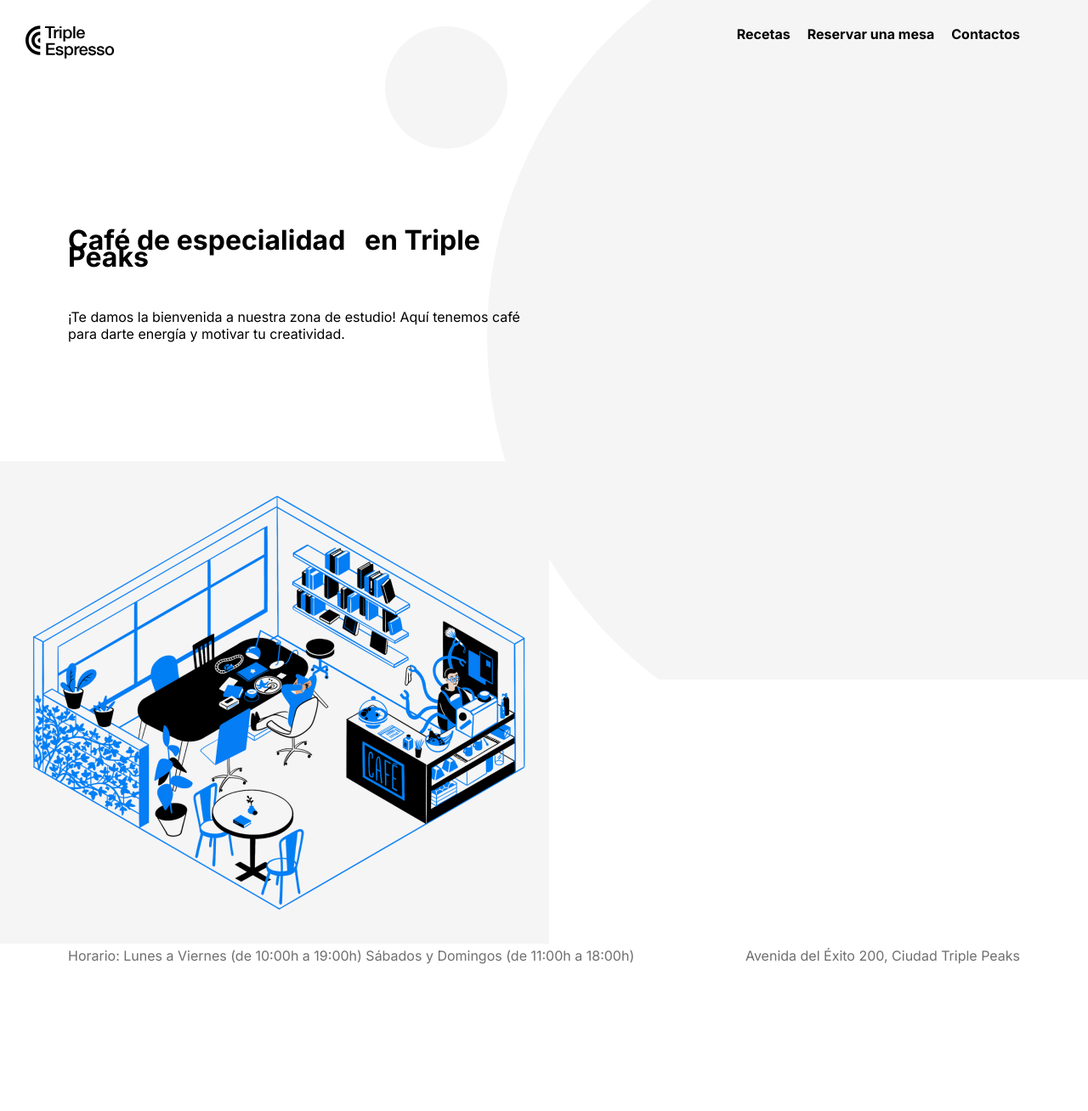
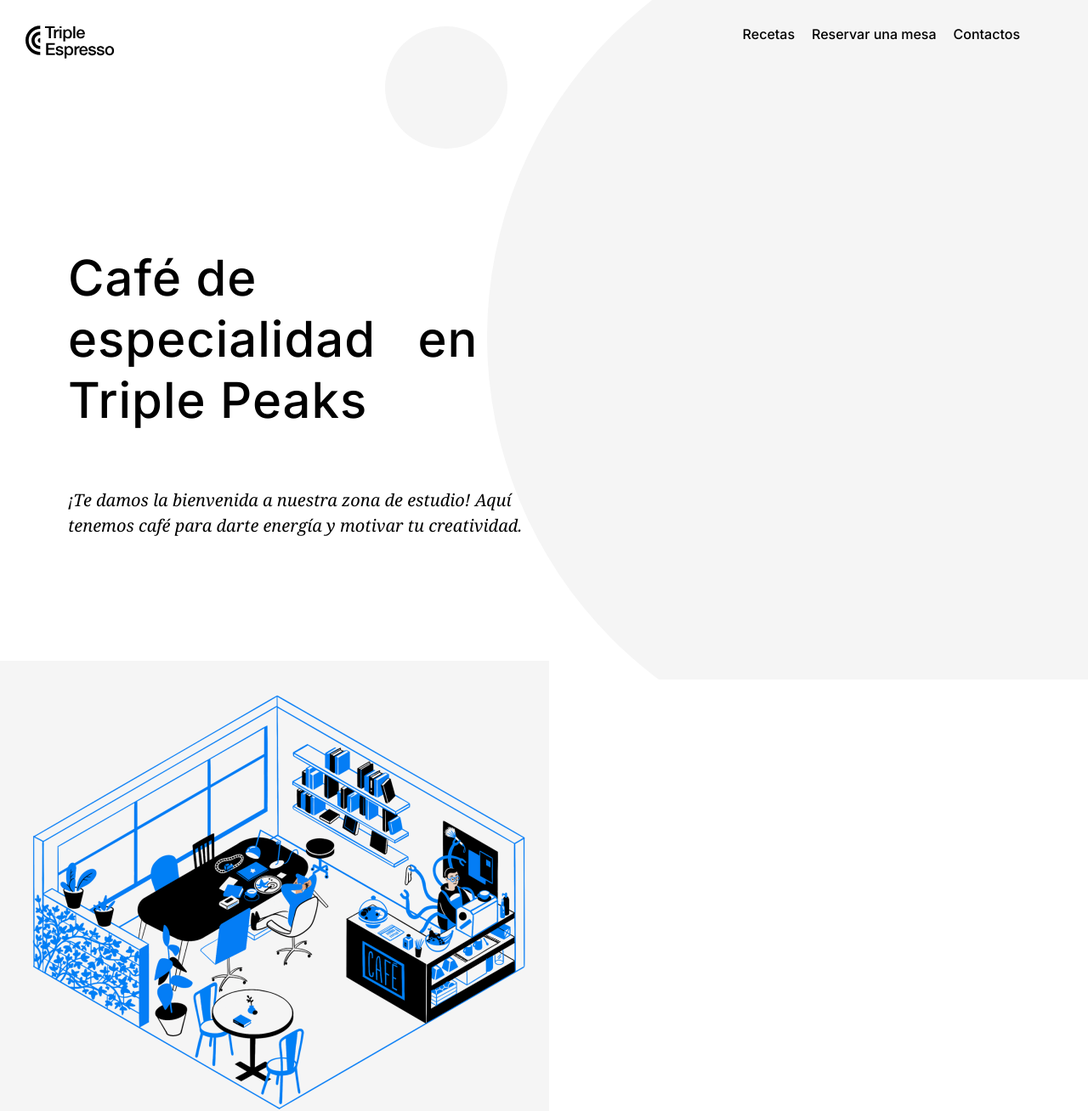
Before and after one commit to sof2214/web_project_coffeeshop, a plain HTML site: page index.html in a window 1280 px wide. Shown: the top 1308 px of the page at 85% size. Before the commit the page ends 1175 px from the top, so only its background shows below. Drawn offline with Linux system fonts and the light colour scheme.

Commit message:
project 4 css fonts

```diff
--- a/pages/index.css
+++ b/pages/index.css
@@ -43,8 +43,12 @@
 .nav__link {
   color: #000000;
   text-decoration: none;
-  font-weight: bold;
   justify-content: flex-end;
+  font-family: "Inter";
+  font-style: normal;
+  font-weight: 500;
+  font-size: 16px;
+  line-height: 20px;
 }
 
 .header__title {
@@ -53,11 +57,30 @@
   padding-bottom: 28px;
   padding-top: 183px;
   margin-left: 80px;
+  font-family: "Inter";
+  font-style: normal;
+  font-weight: 500;
+  font-size: 58px;
+  line-height: 72px;
+  letter-spacing: 1px;
+}
+.header__span-accent {
+  font-family: "Noto Serif";
+  font-style: italic;
+  font-weight: normal;
+  font-size: 58px;
+  line-height: 72px;
+  color: #2f80ed;
 }
 
 .header__description {
   margin-left: 80px;
   max-width: 638px;
+  font-family: "Noto Serif";
+  font-style: normal;
+  font-weight: normal;
+  font-size: 20px;
+  line-height: 30px;
 }
 
 .header__content {
@@ -76,16 +99,20 @@
   flex-direction: row;
   justify-content: space-between;
   margin-top: auto;
+  font-family: "Inter";
+  font-style: normal;
+  font-weight: 500;
+  font-size: 16px;
+  line-height: 20px;
+  color: #838383;
 }
 .header__footer_hours {
   justify-content: flex-start;
   margin-left: 80px;
   margin-bottom: 40px;
-  color: #6f6f6f;
 }
 .header__footer_address {
   justify-content: flex-end;
   margin-right: 80px;
   margin-bottom: 40px;
-  color: #6f6f6f;
 }
```
